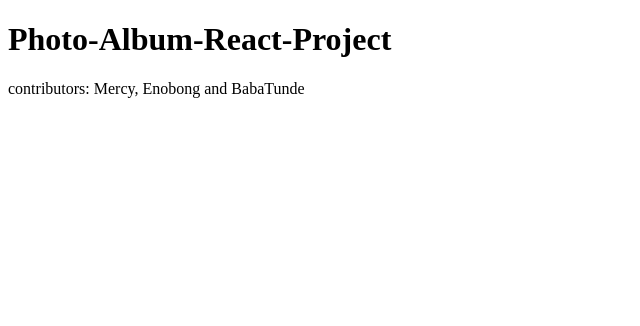
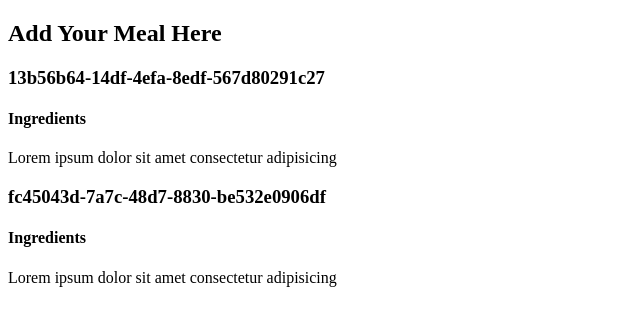
Before and after one commit to Enobongibanga/Photo-Album-React-Project, a React (Create React App) app: page / in a window 1280 px wide. Shown: the top 326 px of the page, without its empty margins (0-640 px from the left). Built offline with nearby package versions, Linux system fonts and the light colour scheme.

Commit message:
dummy meal card

```diff
--- a/package.json
+++ b/package.json
@@ -9,6 +9,7 @@
     "react": "^18.2.0",
     "react-dom": "^18.2.0",
     "react-scripts": "5.0.1",
+    "uuid": "^9.0.0",
     "web-vitals": "^2.1.4"
   },
   "scripts": {
--- a/public/index.html
+++ b/public/index.html
@@ -39,5 +39,7 @@
       To begin the development, run `npm start` or `yarn start`.
       To create a production bundle, use `npm run build` or `yarn build`.
     -->
+
+
   </body>
 </html>
--- a/src/App.js
+++ b/src/App.js
@@ -1,13 +1,52 @@
-import React from 'react';
+// import React, { useState } from 'react';
+
+// import { getUniqueId } from './utility/uniqueId';
+// import NewProduct from './components/products/NewProduct';
+// import Products from './components/products/Products';
+
+// const productsDummyData = [
+//     {
+//         id: getUniqueId(),
+//         title: 'product a',
+//         price: 32.5,
+//         category: 'men',
+//         description: 'dummy description goes here'
+//     }
+// ];
+
+// const App = () => {
+//     const [products, setProducts] = useState(productsDummyData);
+
+//     const handleAddProduct = (value) => {
+//         const newProduct = { id: getUniqueId(), ...value };
+//         // update the products state with the newProduct
+//         newProduct.price = +newProduct.price
+//         const existingProducts = [...products]
+//         existingProducts.push(newProduct)
+//         setProducts(existingProducts)
+//     };
+
+//     return (
+//         <div className="container">
+//             <NewProduct handleAddProduct={handleAddProduct}  />
+//             <Products products={products} />
+//         </div>
+
+//     );
+// };
+
+// export default App;
+import React from 'react'
 
 
+import Form from './component/Form'
+
 const App = () => {
-    return (
-        <div>
-            <h1>Photo-Album-React-Project  </h1>
-            <p> contributors: Mercy, Enobong and BabaTunde</p>
-        </div>
-    );
-};
+  return (
+    <div>
+     <Form />
+    </div>
+  )
+}
 
-export default App;
+export default App
--- /dev/null
+++ b/src/component/Form.js
@@ -0,0 +1,122 @@
+// import React, { useState } from 'react';
+
+// const NewProduct = (props) => {
+//   const [product, setProduct] = useState({
+//     title: '',
+//     price: 0,
+//     category: 'men',
+//     description: ''
+//   });
+
+//   const handleChange = (e) => {
+//     // setProduct({...product, [e.target.name]: e.target.value})
+//     // update the product state with the recent input value
+//     setProduct((prevState)=> {
+//       return{
+//         ...prevState,[e.target.name]: e.target.value}
+
+//     })
+//   };
+
+//   const handleSubmit = (e) => {
+//     e.preventDefault();
+
+//     // pass the new product data to App.js from here
+//     props.handleAddProduct(product)
+//     setProduct({
+//       title: '',
+//       price: 0,
+//       category: 'men',
+//       description: ''
+//     });
+//   };
+
+//   return (
+//     <div className="card">
+//       <h2 className="title">Add Product</h2>
+//       <form action="" onSubmit={handleSubmit}>
+//         <div className="field-group">
+//           <label htmlFor="title">Title: </label>
+//           <input type="text"
+//           name="title"
+//            id="title"
+//            value={product.title}
+//            onChange={handleChange}
+//            required />
+//         </div>
+//         <div className="field-group">
+//           <label htmlFor="price">Price: </label>
+//           <input type="number" name="price" id="price"
+//           value={product.price}
+//             onChange={handleChange }
+//           required />
+//         </div>
+
+//         <div className="field-group">
+//           <label htmlFor="category">Category: </label>
+//           <select name="category" id="category"
+//           value={product.category}
+//            onChange={handleChange }>
+//             <option value="men">Men</option>
+//             <option value="women">Women</option>
+//             <option value="kids">Kids</option>
+//             <option value="all">All</option>
+//           </select>
+//         </div>
+
+//         <div className="field-group">
+//           <label htmlFor="description">Description: </label>
+//           <textarea name="description" id="description"
+//           value={product.description}
+//             onChange={handleChange } required></textarea>
+//         </div>
+//         <div className="field-group">
+//           <button className="btn" type="submit">
+//             Add Product
+//           </button>
+//         </div>
+//       </form>
+//     </div>
+//   );
+// };
+
+// export default NewProduct;
+import React, { useState } from 'react'
+import { v4 as uuidv4 } from 'uuid';
+
+
+const dummyMeal =[
+    {id: uuidv4(),
+    mealName : 'Ingredients',
+    instructions : '  Lorem ipsum dolor sit amet consectetur adipisicing '} ,
+    {id: uuidv4(),
+        mealName : 'Ingredients',
+        instructions : '  Lorem ipsum dolor sit amet consectetur adipisicing '} ,
+
+
+
+]
+
+const Form = () => {
+    const [meals, setmeals] = useState(dummyMeal)
+
+  return (
+    <div>
+  <h2> Add Your Meal Here</h2>
+  <section className='meals'>
+      {meals.map((meal) => {
+          const {id, mealName, instructions} = meal
+          return <article key ={id}>
+              <h3> {id}</h3>
+              <h4>{mealName}</h4>
+              <p>{instructions}</p>
+          </article>
+
+      })}
+  </section>
+
+    </div>
+  )
+}
+
+export default Form
--- /dev/null
+++ b/src/index.css
@@ -0,0 +1,8 @@
+.meals{
+    display: grid;
+    grid-template-columns: 1fr 1fr 1fr;
+    gap:0.7rem;
+}
+.meal{
+   background-color: #6096B4 ;
+}
--- /dev/null
+++ b/src/utility/uniqueId.js
@@ -0,0 +1,6 @@
+// import { v4 as uuidv4 } from 'uuid';
+
+
+// export const getUniqueId = () => {
+//     return uuidv4();
+//   };
```
Also changed, not shown: src/index.js (+4 -6 lines), public/manifest.json, 2 other files (tests, documents, lock files or other folders).
